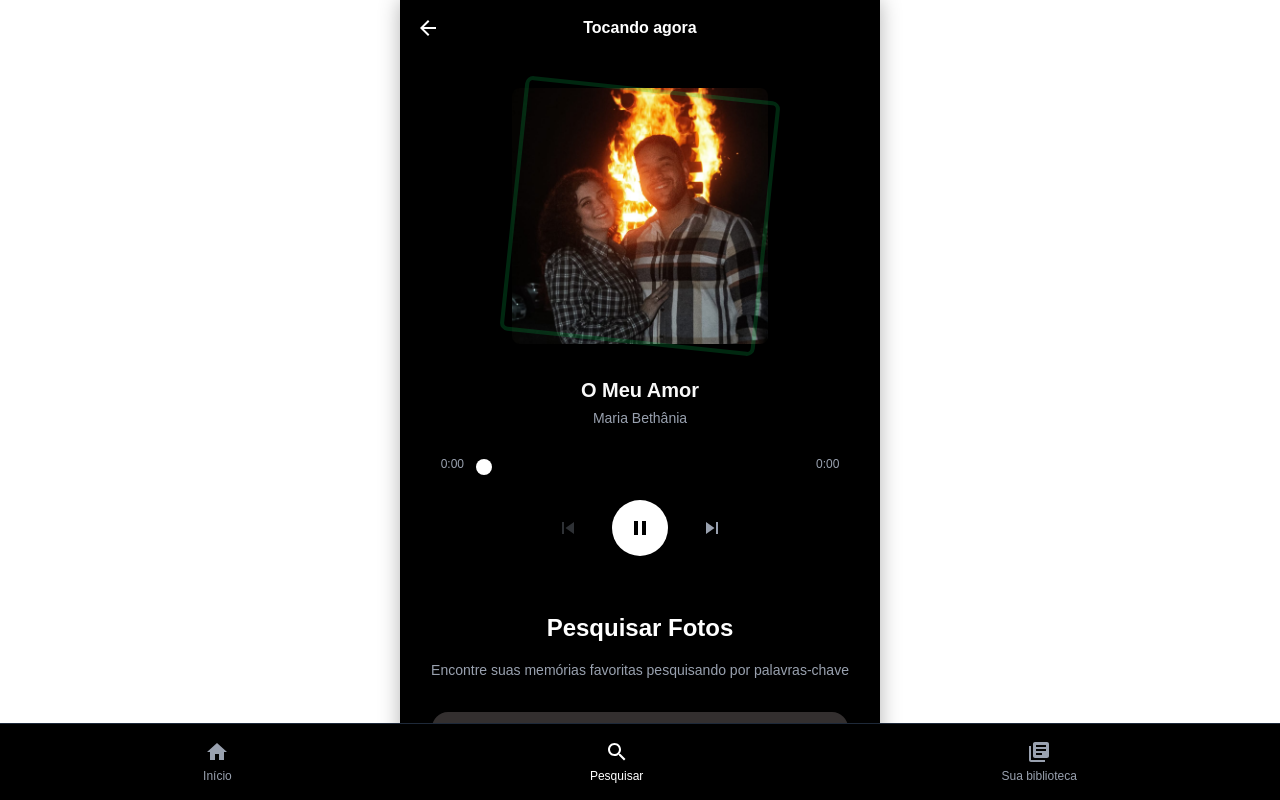
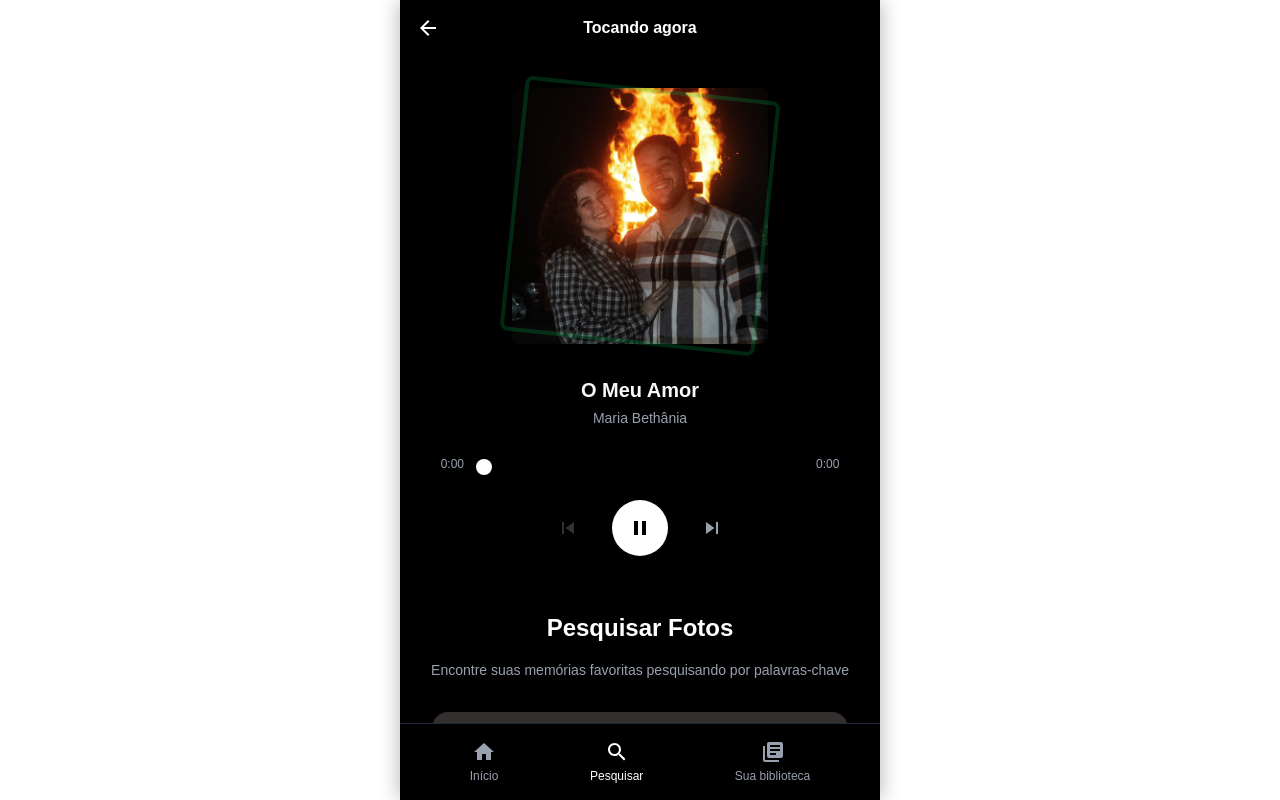
Before and after one commit to matheusvps/ThreeYears, a Next.js app: page / in a window 1280 px wide. Both pictures are taken after a click on the button "Pesquisar". Shown: the top 800 px of the page. Built offline with nearby package versions, Linux system fonts and the light colour scheme.

Commit message:
fix: global scroll and gallery scroll

```diff
--- a/src/app/globals.css
+++ b/src/app/globals.css
@@ -25,12 +25,21 @@ body {
   font-family: Arial, Helvetica, sans-serif;
 }
 
+html, body {
+  height: 100%;
+}
+
+body {
+  overflow: hidden; /* evita scroll global da página */
+}
+
 /* Container para desktop */
 .desktop-container {
   max-width: 480px;
   margin: 0 auto;
-  min-height: 100vh;
+  height: 100dvh; /* fixa na viewport */
   background: #000;
+  overflow: hidden; /* o scroll será interno aos componentes */
 }
 
 @media (min-width: 1024px) {
--- a/src/components/LibraryView.tsx
+++ b/src/components/LibraryView.tsx
@@ -110,7 +110,6 @@ export function LibraryView({ photos }: LibraryViewProps) {
             </p>
           </div>
         ) : (
-          <div className="max-h-96 overflow-y-auto">
           <div className="space-y-3">
             {filteredPlaylists.map((playlist) => (
               <PlaylistCard
@@ -120,7 +119,6 @@ export function LibraryView({ photos }: LibraryViewProps) {
               />
             ))}
           </div>
-          </div>
         )}
       </div>
     </div>
--- a/src/components/SpotifyMusicPlayer.tsx
+++ b/src/components/SpotifyMusicPlayer.tsx
@@ -38,6 +38,15 @@ export function SpotifyMusicPlayer({ onBack, initialActiveTab = 'home' }: Spotif
   const handleSetActiveTab = (tab: 'home' | 'search' | 'library') => {
     console.log('[Player] clicou no footer para alterar aba:', tab);
     setActiveTab(tab);
+    // Resetar scroll do conteúdo quando trocar de aba
+    const scrollContainers = document.querySelectorAll('.player-scroll');
+    scrollContainers.forEach((el) => {
+      try {
+        (el as HTMLElement).scrollTo({ top: 0, behavior: 'instant' as ScrollBehavior });
+      } catch {
+        (el as HTMLElement).scrollTop = 0;
+      }
+    });
   };
 
   // Depuração global de clique
@@ -435,7 +444,7 @@ export function SpotifyMusicPlayer({ onBack, initialActiveTab = 'home' }: Spotif
   ];
 
   return (
-    <div className="min-h-screen bg-black w-full">
+    <div className="bg-black w-full h-[100dvh] flex flex-col overflow-hidden">
       {/* Header */}
       <div className="flex items-center justify-between p-4">
         <motion.button
@@ -563,8 +572,8 @@ export function SpotifyMusicPlayer({ onBack, initialActiveTab = 'home' }: Spotif
         </div>
       </div>
 
-      {/* Conteúdo das abas */}
-      <div className="pb-20">
+      {/* Conteúdo das abas (scroll interno independente) */}
+      <div className="player-scroll flex-1 overflow-y-auto pb-24">
         {activeTab === 'home' && (
           <>
             <CoupleInfoCard />
@@ -603,7 +612,7 @@ export function SpotifyMusicPlayer({ onBack, initialActiveTab = 'home' }: Spotif
       </div>
 
       {/* Bottom Navigation */}
-      <div className="fixed bottom-0 left-0 right-0 bg-black border-t border-gray-800 z-50 pointer-events-auto" onMouseDown={() => console.log('[Footer] mousedown') }>
+      <div className="fixed bottom-0 left-1/2 -translate-x-1/2 w-full max-w-[480px] bg-black border-t border-gray-800 z-50 pointer-events-auto" onMouseDown={() => console.log('[Footer] mousedown') }>
         <div className="flex justify-around items-center py-4 px-6">
           <motion.button
             whileHover={{ scale: 1.05 }}
--- a/src/hooks/usePlaylists.ts
+++ b/src/hooks/usePlaylists.ts
@@ -119,7 +119,8 @@ export function usePlaylists(photos: Photo[]) {
       color: 'from-rose-500 to-pink-600',
       photos: photos.filter(photo =>
         photo.title.toLowerCase().includes('unha') ||
-        photo.title.toLowerCase().includes('cuidado')
+        photo.title.toLowerCase().includes('cuidado') ||
+        photo.title.toLowerCase().includes('flores')
       )
     },
     {
```
Lines whose indentation alone changed are shown as unchanged.
